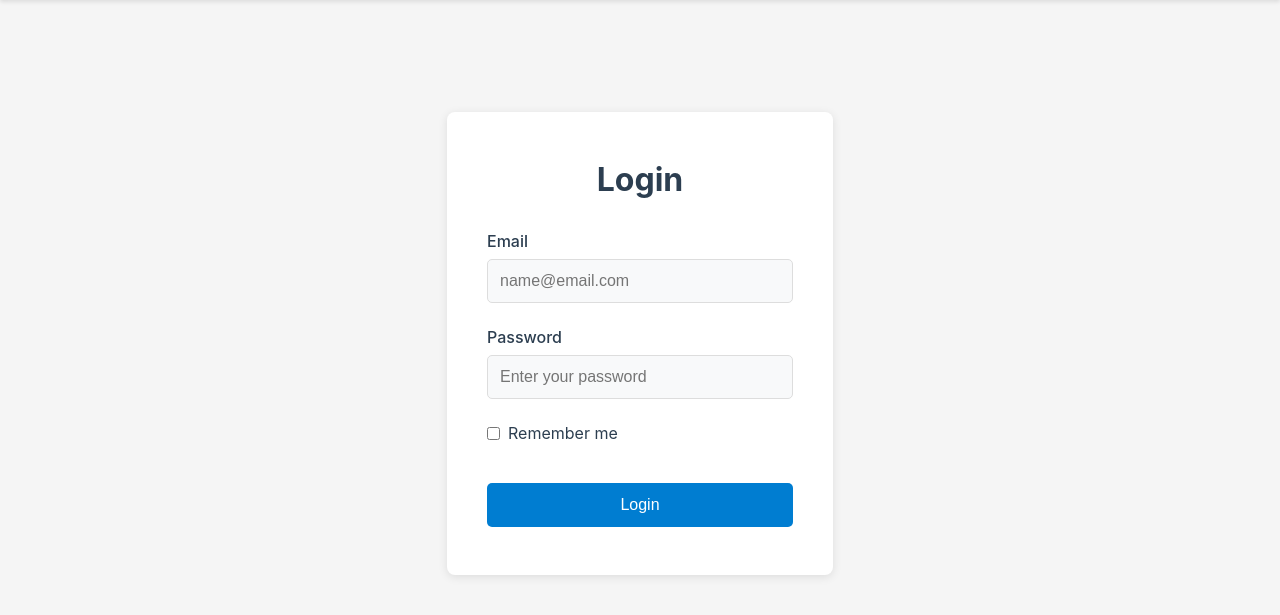
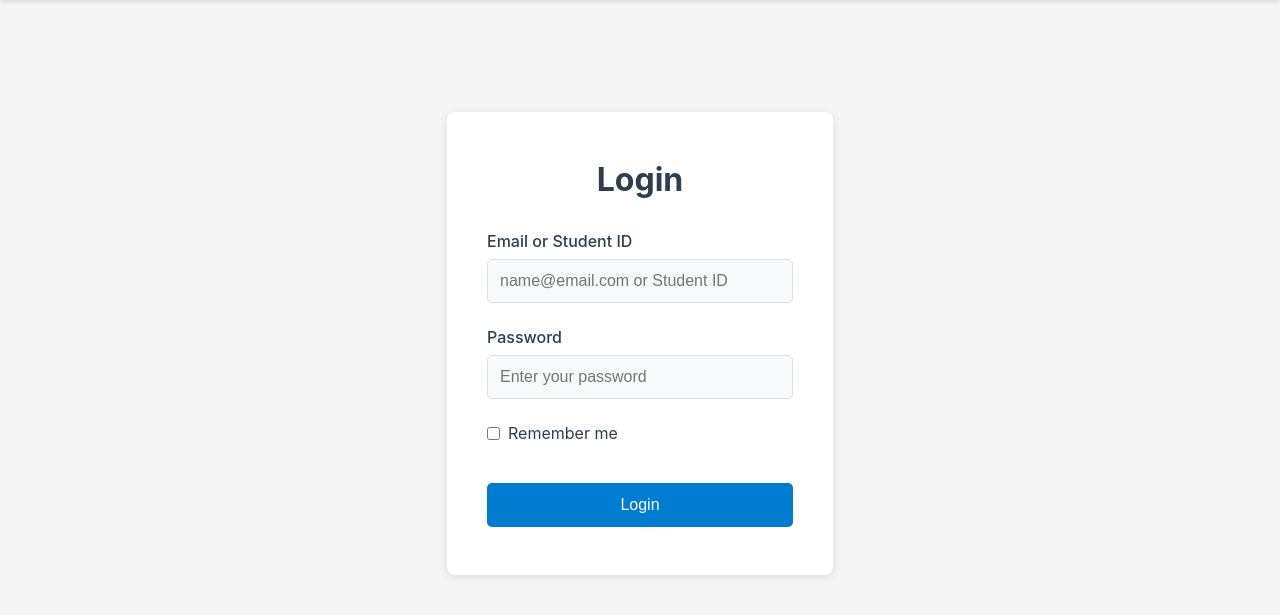
Before and after one commit to towfiq-rakin/ssmp, a Flask app: page /login in a window 1280 px wide. Shown: the part 70-685 px from the top of the page. Run offline with Flask 3, Linux system fonts and the light colour scheme; parts of the project's set-up code (start-up, migrations or seed data) failed here and were passed over.

Commit message:
ID for Login

```diff
--- a/app.py
+++ b/app.py
@@ -65,18 +65,28 @@ def home():
 @app.route('/login', methods=['GET', 'POST'])
 def login():
     if request.method == 'POST':
-        email = request.form.get('email')
+        email_or_id = request.form.get('email')
         password = request.form.get('password')
         remember = True if request.form.get('remember') else False
 
-        user = User.query.filter_by(email=email).first()
+        # Try to find user by email first
+        user = User.query.filter_by(email=email_or_id).first()
+
+        # If not found by email, try by student ID
+        if not user:
+            try:
+                student_id = int(email_or_id)
+                user = User.query.filter_by(id=student_id).first()
+            except ValueError:
+                # Not a valid number, skip ID lookup
+                pass
 
         # Direct password comparison (plain text)
         if user and user.password == password:
             login_user(user, remember=remember)
             return redirect(url_for('dashboard'))
         else:
-            flash('Invalid email or password')
+            flash('Invalid email/ID or password')
             return redirect(url_for('login'))
 
     return render_template('login.html')
--- /dev/null
+++ b/database/user.sql
@@ -0,0 +1,4 @@
+CREATE USER IF NOT EXISTS 'ssmp_user'@'localhost' IDENTIFIED BY 'ssmp_password';
+GRANT ALL PRIVILEGES ON ssmp.* TO 'ssmp_user'@'localhost';
+FLUSH PRIVILEGES;
+EXIT;
--- a/templates/login.html
+++ b/templates/login.html
@@ -9,8 +9,8 @@
 
         <form method="POST" action="{{ url_for('login') }}">
             <div class="form-group">
-                <label for="email">Email</label>
-                <input type="email" id="email" name="email" placeholder="name@email.com" required>
+                <label for="email">Email or Student ID</label>
+                <input type="text" id="email" name="email" placeholder="name@email.com or Student ID" required>
             </div>
 
             <div class="form-group">
```
